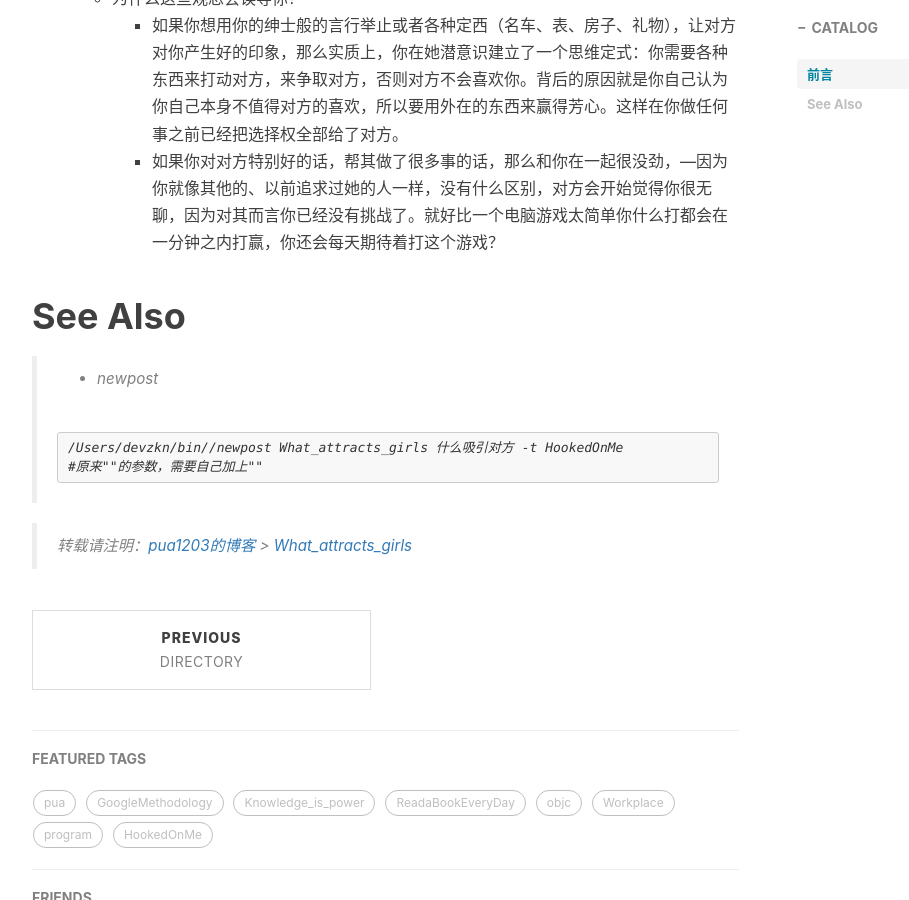
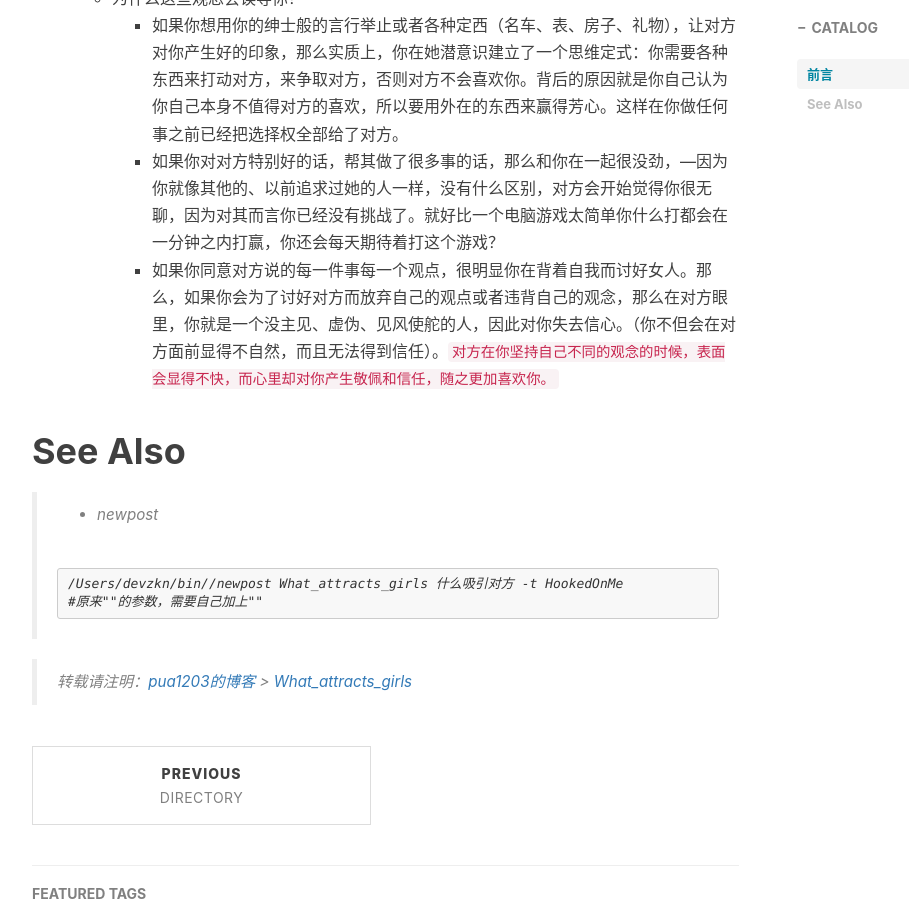
Before and after one commit to pua1203/pua1203.github.io, a Jekyll site: the page built from _posts/HookedOnMe/2018-10-16-What_attracts_girls.md, in a window 1280 px wide and 900 px high, scrolled down 729 px. Shown: the whole window, without its empty margins (233-1142 px from the left). Built offline with Jekyll 4.4.1, drawn with Linux system fonts in a browser that asks for light colours; nearby versions of some CDN libraries; comment, search, counter and statistics services are not loaded.

Commit message:
对方在你坚持自己不同的观念的时候，表面会显得不快，而心里却对你产生敬佩和信任，随之更加喜欢你。

```diff
--- a/_posts/HookedOnMe/2018-10-16-What_attracts_girls.md
+++ b/_posts/HookedOnMe/2018-10-16-What_attracts_girls.md
@@ -22,6 +22,7 @@ subtitle: 什么吸引对方
   * 为什么这些观念会误导你？
     * 如果你想用你的绅士般的言行举止或者各种定西（名车、表、房子、礼物），让对方对你产生好的印象，那么实质上，你在她潜意识建立了一个思维定式：你需要各种东西来打动对方，来争取对方，否则对方不会喜欢你。背后的原因就是你自己认为你自己本身不值得对方的喜欢，所以要用外在的东西来赢得芳心。这样在你做任何事之前已经把选择权全部给了对方。
     * 如果你对对方特别好的话，帮其做了很多事的话，那么和你在一起很没劲，---因为你就像其他的、以前追求过她的人一样，没有什么区别，对方会开始觉得你很无聊，因为对其而言你已经没有挑战了。就好比一个电脑游戏太简单你什么打都会在一分钟之内打赢，你还会每天期待着打这个游戏？
+    * 如果你同意对方说的每一件事每一个观点，很明显你在背着自我而讨好女人。那么，如果你会为了讨好对方而放弃自己的观点或者违背自己的观念，那么在对方眼里，你就是一个没主见、虚伪、见风使舵的人，因此对你失去信心。（你不但会在对方面前显得不自然，而且无法得到信任）。`对方在你坚持自己不同的观念的时候，表面会显得不快，而心里却对你产生敬佩和信任，随之更加喜欢你。`
 
 
 
```
